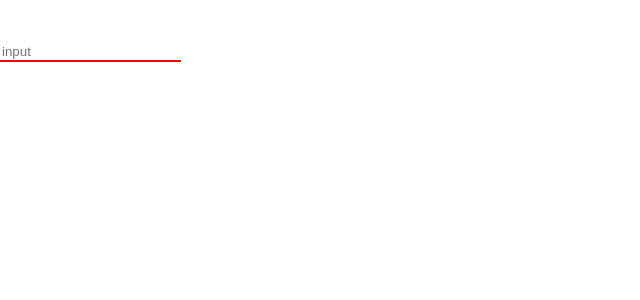
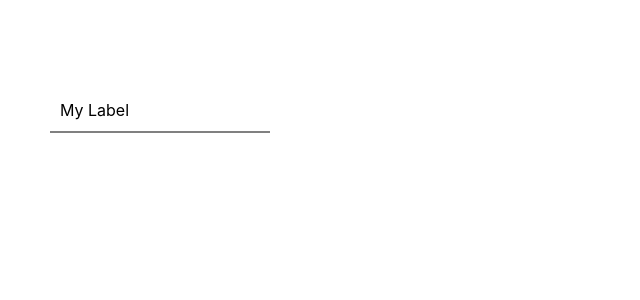
Before and after one commit to MajidHosseinzadeh/corals, a Next.js app: page /register in a window 1280 px wide. Shown: the top 300 px of the page, without its empty margins (0-640 px from the left). Built offline with nearby package versions, Linux system fonts and the light colour scheme.

Commit message:
input.js created

```diff
--- a/components/common/Input.js
+++ b/components/common/Input.js
@@ -1,19 +1,53 @@
-import React from 'react'
-import styled from 'styled-components'
+import styled, { keyframes } from 'styled-components';
 
-const SInput = styled.input`
-    border: none;
-    border-bottom: 2px solid red;
-    &:focus{
-        outline: none;
+const floatingLabelAnimation = keyframes`
+  from {
+    transform: translateY(0);
+    color: black;
+  }
+  to {
+    transform: translateY(-20px);
+    color: red;
+  }
+`;
+
+const InputContainer = styled.div`
+  position: relative;
+  margin: 50px;
+`;
+
+const InputField = styled.input`
+  font-size: 18px;
+  padding: 10px;
+  width: 200px;
+  border: none;
+  border-bottom: 2px solid gray;
+  background-color: transparent;
+  &:focus {
+    border-bottom: 2px solid blue;
+    outline: none;
+    & + label {
+      animation: ${floatingLabelAnimation} 0.3s forwards;
     }
-`
+  }
+`;
 
+const InputLabel = styled.label`
+  position: absolute;
+  pointer-events: none;
+  top: 10px;
+  left: 10px;
+  font-size: 16px;
+  transition: 0.3s;
+`;
 
 const Input = () => {
   return (
-    <SInput type='text' placeholder='input'/>
-  )
-}
+    <InputContainer>
+      <InputField type="text" id="my-input" />
+      <InputLabel htmlFor="my-input">My Label</InputLabel>
+    </InputContainer>
+  );
+};
 
 export default Input
```
